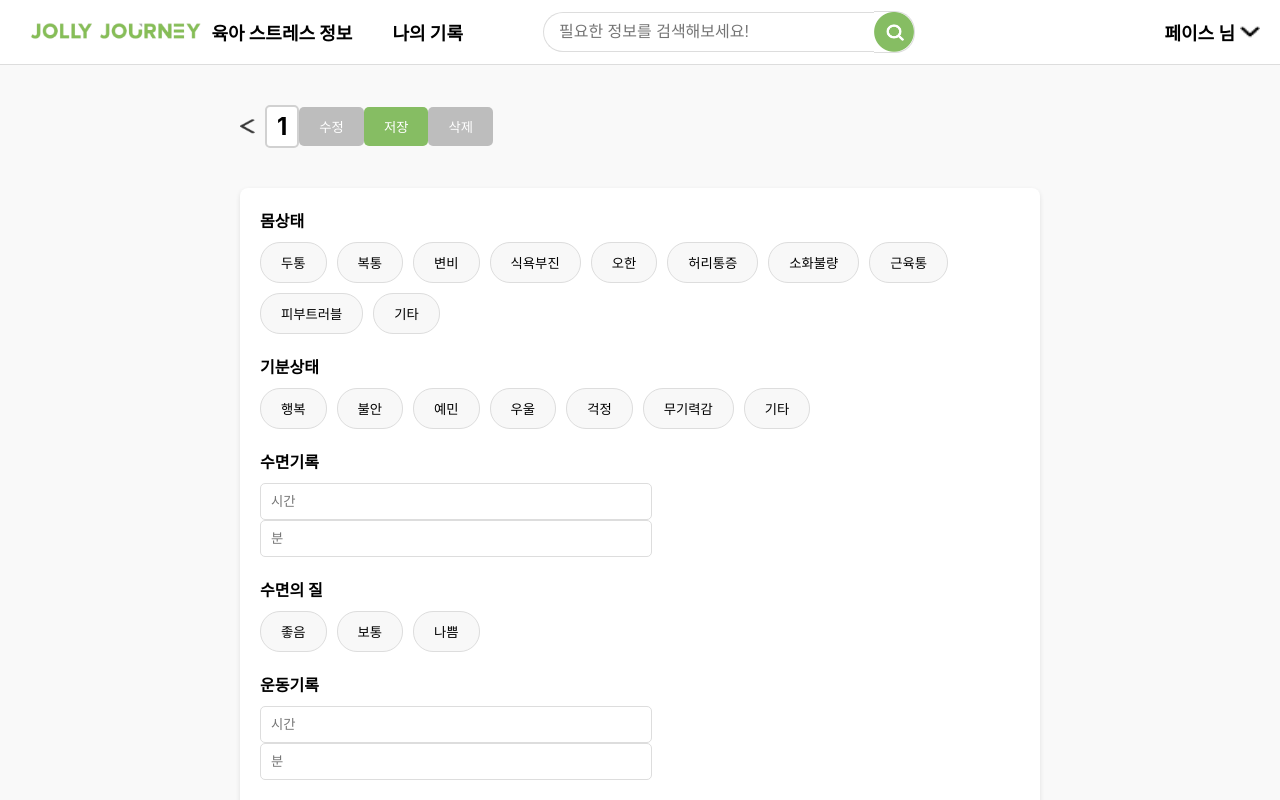
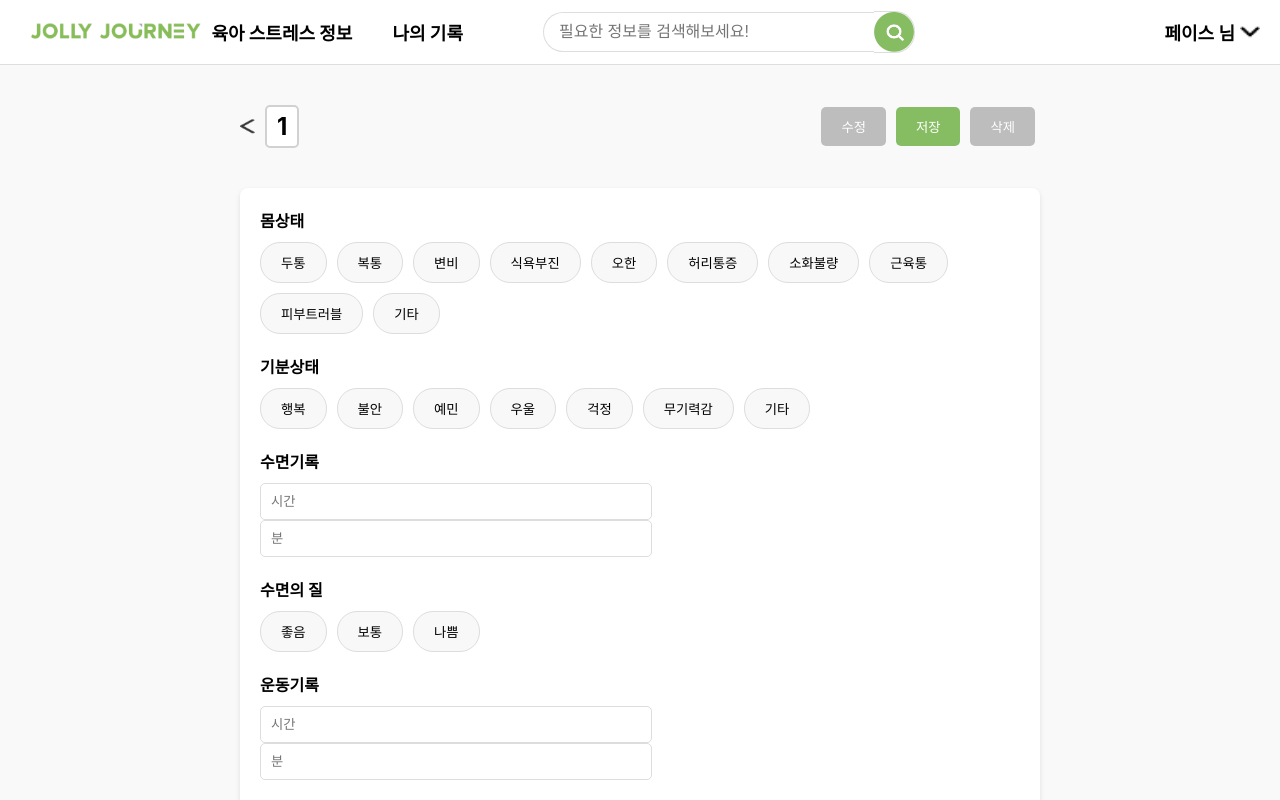
Before and after one commit to Likelion-YeungNam-Univ/12th-JollyJourney-FE, a React (Create React App) app: page /record/1 in a window 1280 px wide. Shown: the top 800 px of the page. Built offline with nearby package versions, Linux system fonts and the light colour scheme.

Commit message:
Margin of Management buttons Modification

```diff
--- a/src/components/record/RecordDetail.css
+++ b/src/components/record/RecordDetail.css
@@ -95,6 +95,7 @@
 .form-buttons {
   display: flex;
   justify-content: space-between;
+  margin-left: auto;
 }
 
 .save-button, .edit-button, .delete-button {
@@ -107,9 +108,11 @@
 .save-button {
   background-color: #86BD63;
   color: white;
+  margin: 5px;
 }
 
 .edit-button, .delete-button {
   background-color: #BDBDBD;
   color: white;
+  margin: 5px;
 }
```
Also changed, not shown: src/components/record/RecordDetail.js (+6 -5 lines).
